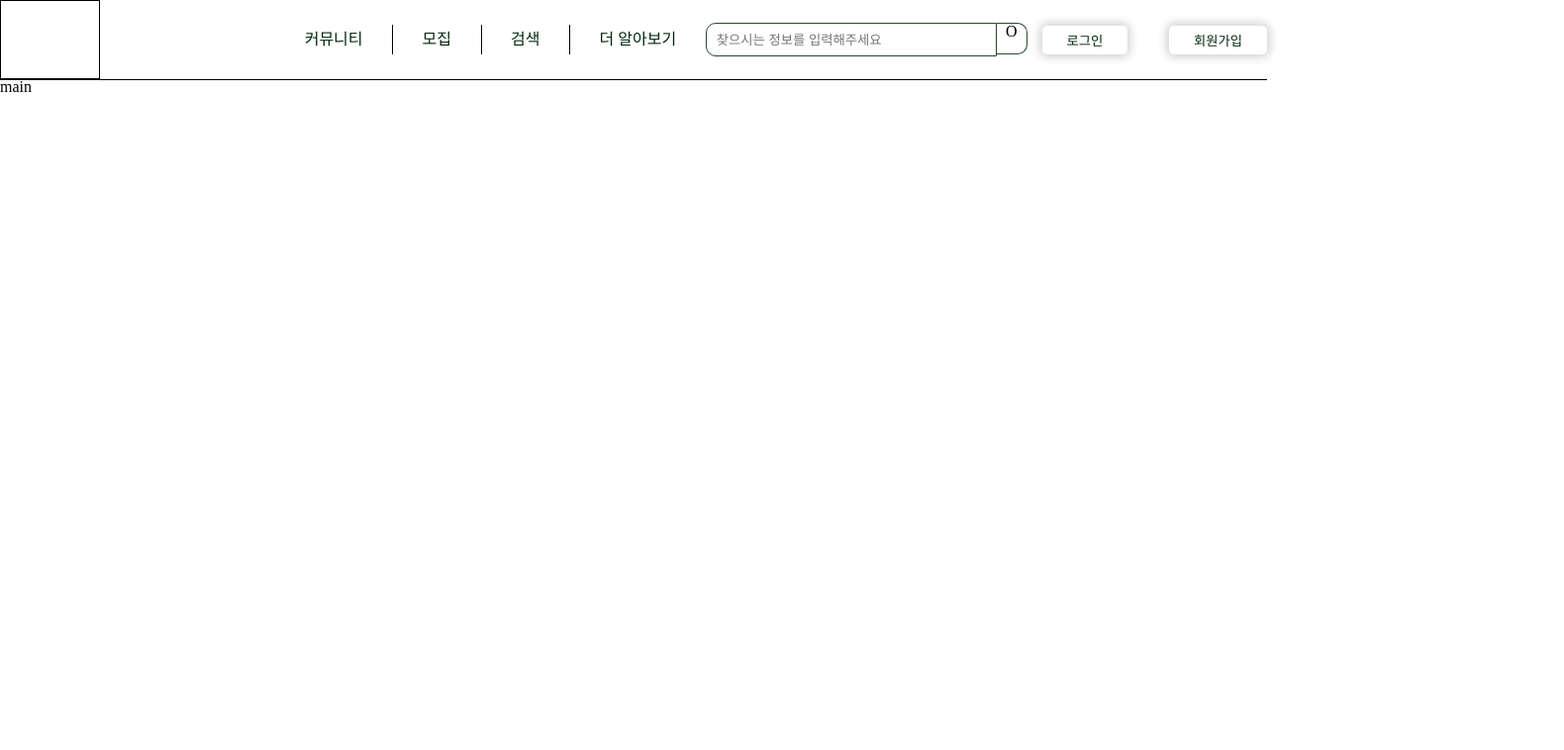
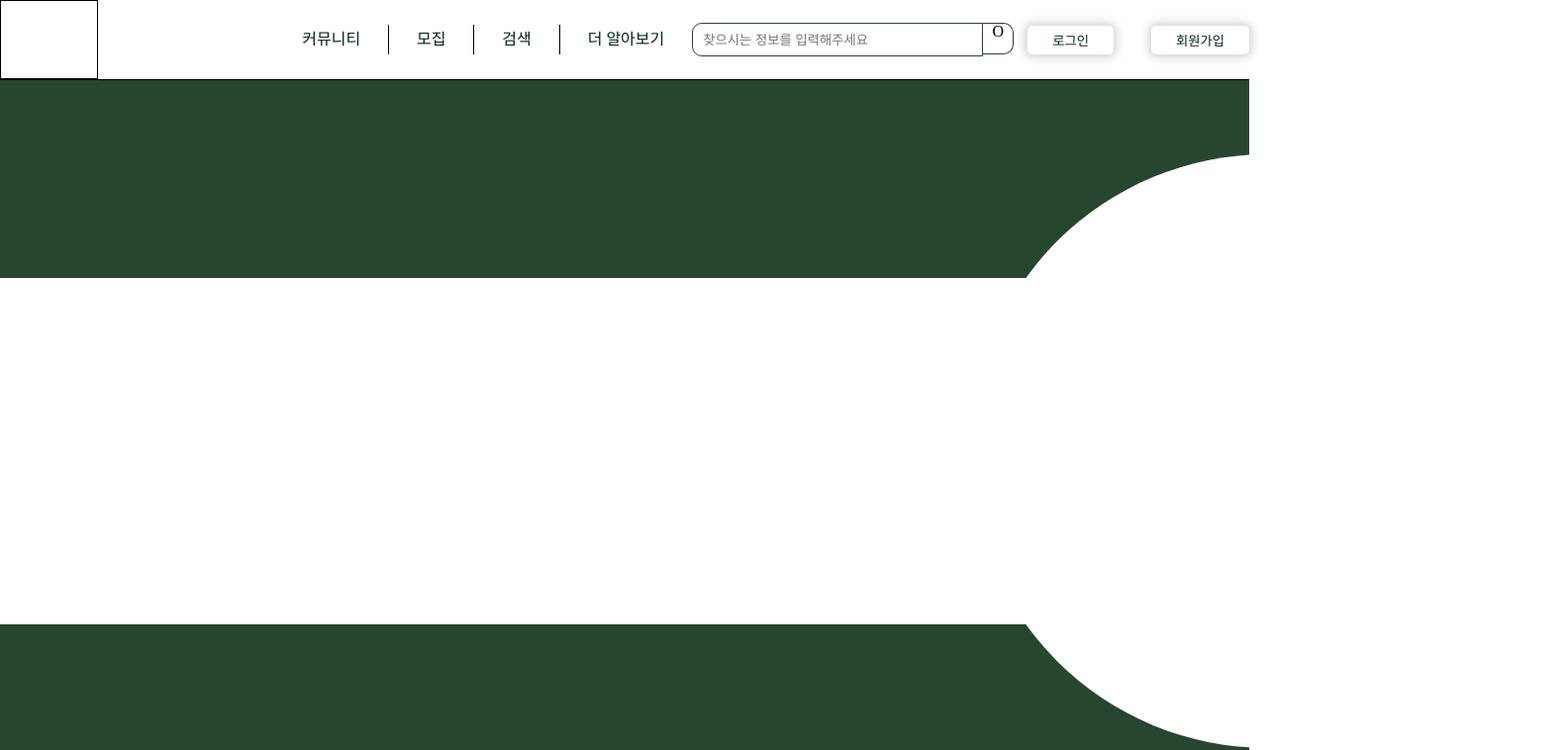
Before and after one commit to kody-gsm/Gni-client, a React (Create React App) app: page / in a window 1280 px wide. Shown: the top 758 px of the page at 99% size, 1580 px wide, since content can reach past the window. Built offline with nearby package versions, Linux system fonts and the light colour scheme.

Commit message:
body overflow-y: hidden

```diff
--- a/public/reset.css
+++ b/public/reset.css
@@ -25,6 +25,7 @@ footer, header, hgroup, menu, nav, section {
 }
 body {
 	line-height: 1;
+	overflow-x: hidden;
 }
 ol, ul {
 	list-style: none;
--- a/src/components/Nav/style.js
+++ b/src/components/Nav/style.js
@@ -2,7 +2,11 @@ import { styled } from "styled-components";
 
 const Navigations = styled.div`
   position: fixed;
-  width:100vw;
+  top: 0;
+  left: 0;
+  background-color: white;
+  z-index: 10;
+  width: calc(100vw - 18px);
   height:80px;
   border-bottom:1px solid black;
   display: flex;
--- a/src/pages/Main/index.jsx
+++ b/src/pages/Main/index.jsx
@@ -6,7 +6,12 @@ function Main(props) {
   return (<>
     <Nav />
     <S.main>
-      main
+      <div className='emptyBox' />
+      <div className='contentBox'>
+        <div className='circle'>
+
+        </div>
+      </div>
     </S.main>
   </>
   );
--- a/src/pages/Main/style.js
+++ b/src/pages/Main/style.js
@@ -1,6 +1,29 @@
 import { styled } from "styled-components";
 
 const main = styled.div`
-  padding-top: 80px;
+  margin-top: 80px;
+  width: calc(100vw - 18px);
+  height: 1000px;
+  background-color: #27462F;
+  .emptyBox{
+    height: 1px;
+  }
+
+  .contentBox{
+    height: 350px;
+    background-color: white;
+    margin-top: 200px;
+    display: flex;
+    align-items: center;
+
+    .circle{
+      position: absolute;
+      right: -300px;
+      width: 600px;
+      height: 600px;
+      background-color: white;
+      border-radius: 500px;
+    }
+  }
 `
 export { main };
```
